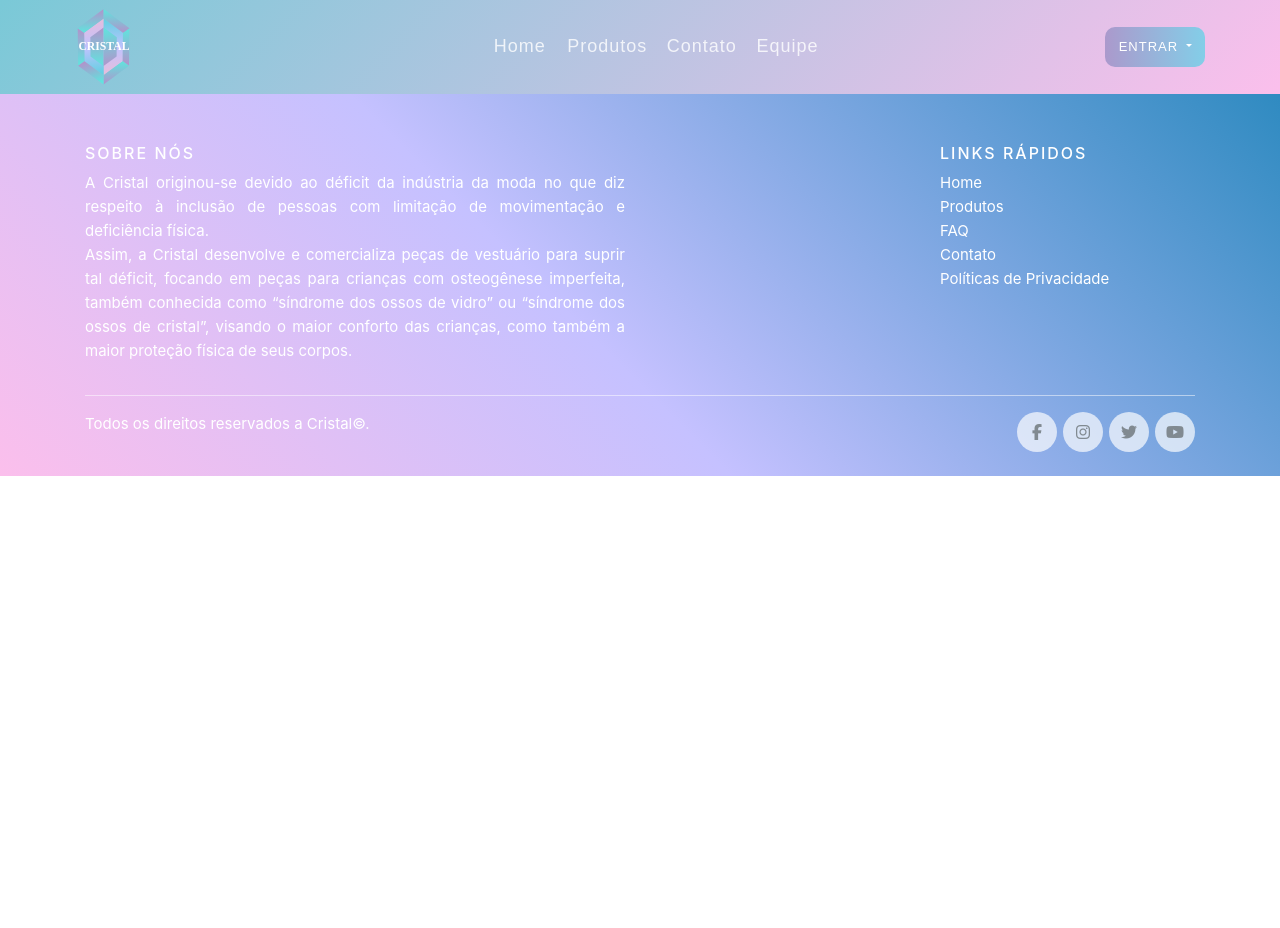
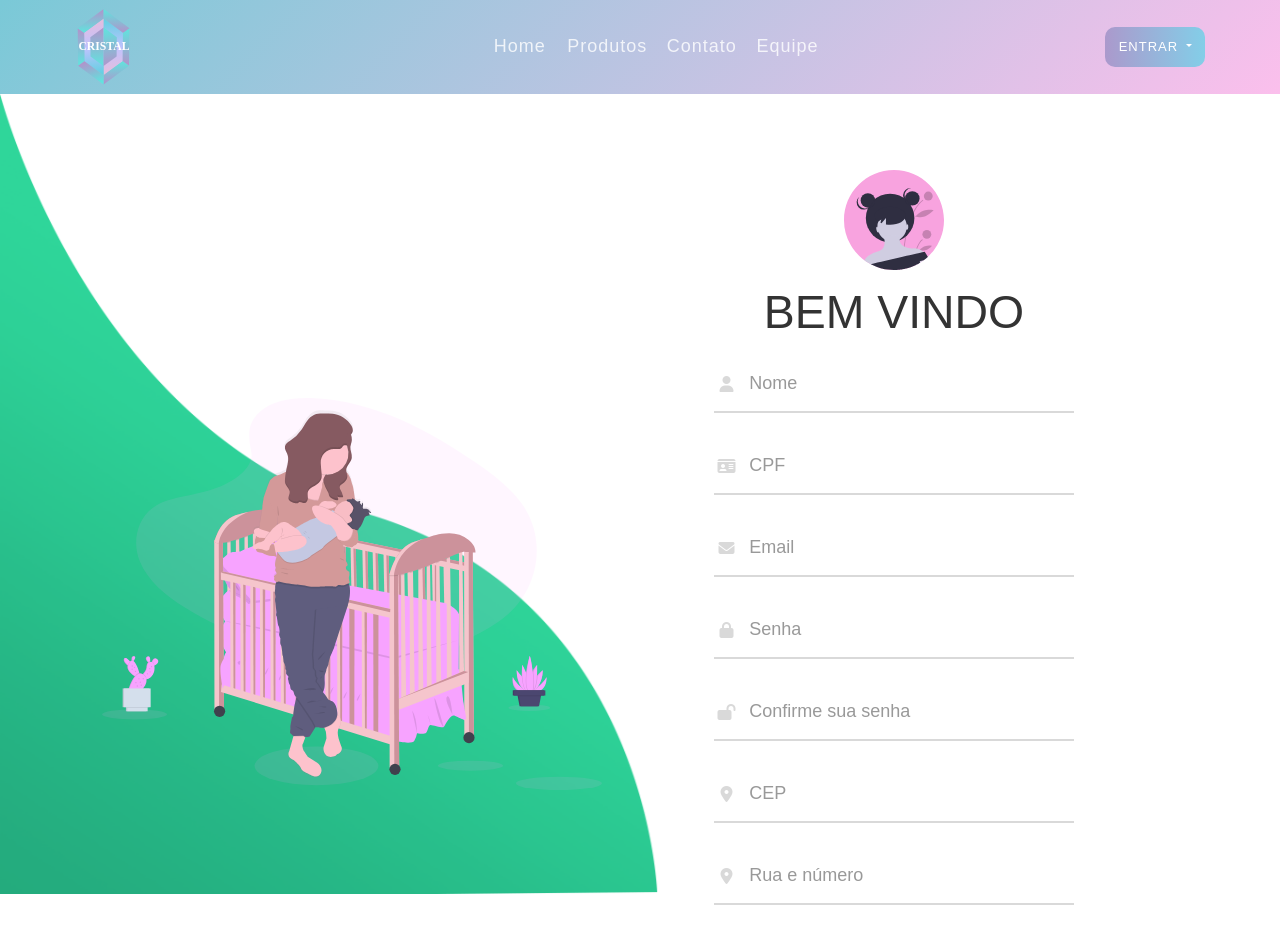
Before and after one commit to EduCFreitas/cristal-angular, an Angular app in the folder cristal/: page /cadastro in a window 1280 px wide. Shown: the top 928 px of the page. Before the commit the page ends 800 px from the top, so only its background shows below. Built offline with nearby package versions, Linux system fonts and the light colour scheme.

Commit message:
Ajuste na aba Equipe

```diff
--- a/cristal/src/app/cadastro/cadastro.component.html
+++ b/cristal/src/app/cadastro/cadastro.component.html
@@ -1,111 +1,89 @@
+<div class="corpo">
+  <img class="wave" src="../../assets/wave.png">
+  <div class="container">
+    <div class="img">
+      <img src="../../assets/baby.svg">
+    </div>
+    <div class="login-content">
+      <form action="index.html">
+        <img src="../../assets/girl.svg">
+        <h2 class="title">Bem Vindo</h2>
 
-<!-- Modal -->
-<div class="modal fade" id="modalCadastro" tabindex="-1" role="dialog" aria-labelledby="exampleModalLongTitle" aria-hidden="true" routerLink="/home">
-    <div class="modal-dialog" role="document">
-        <div class="modal-content">
-
-            <div class="modal-header">
-                <h5 class="modal-title titulo" id="modalCadastro">Cadastro</h5>
-                <button type="button" class="close" data-dismiss="modal" aria-label="Close" routerLink="/home">
-                    <span aria-hidden="true">&times;</span>
-                </button>
+        <div class="input-div one">
+          <div class="i">
+            <i class="fas fa-user"></i>
           </div>
-
-            <div class="modal-body">
-                <!-- Nome e Username-->
-                <div class="form-row">
-                    <div class="form-group col-md-12 col-lg-7">
-                        <label for="nome" class="lead">Nome:</label>
-                        <input type="text" name="nome" id="nome" class="form-control" placeholder="Digite seu nome completo" [(ngModel)]="usuario.nome" minlength="3" maxlength="80" required>
-                    </div>
-                    <div class="form-group col-md-12 col-lg-5">
-                        <label for="username" class="lead">Usuário:</label>
-                        <input type="text" name="username" id="username" class="form-control" placeholder="Nome de usuário" [(ngModel)]="usuario.usuario" minlength="3" maxlength="80" required>
+          <div class="div">
+            <h5>Nome</h5>
+            <input type="text" name="nome" class="input">
           </div>
         </div>
 
-                <div class="form-row">
-                    <!-- CPF -->
-                    <div class="form-group col-md-12 col-lg-6">
-                        <label for="cpf" class="lead">CPF:</label>
-                        <input type="text" name="cpf" id="cpf" class="form-control" placeholder="Apenas números" [(ngModel)]="usuario.cpf" minlength="11" maxlength="11" required>
+        <div class="input-div one">
+          <div class="i">
+            <i class="fas fa-id-card"></i>
           </div>
-                    <!-- Telefone -->
-                    <div class="form-group col-md-12 col-lg-6">
-                        <label for="telefone" class="lead">Telefone:</label>
-                        <input type="tel" name="telefone" id="telefone" class="form-control" placeholder="DDD seguido do número" [(ngModel)]="usuario.telefone" minlength="10" maxlength="11">
+          <div class="div">
+            <h5>CPF</h5>
+            <input type="text" name="nome" class="input">
           </div>
         </div>
 
-                <!-- Endereço -->
-                <div class="form-row">
-                    <div class="form-group col-md-12 col-lg-9">
-                        <label for="logradouro" class="lead">Endereço:</label>
-                        <input type="text" name="logradouro" id="logradouro" class="form-control" placeholder="Digite seu endereço" [(ngModel)]="usuario.logradouro" minlength="3" maxlength="150" required>
+        <div class="input-div two">
+          <div class="i">
+            <i class="fas fa-envelope"></i>
           </div>
-                    <div class="form-group col-md-12 col-lg-3">
-                        <label for="numResidencia" class="lead">Número:</label>
-                        <input type="text" name="numResidencia" id="numResidencia" class="form-control" placeholder="" [(ngModel)]="usuario.numResidencia" maxlength="10" required>
-                    </div>
-                </div>
-                <div class="form-row">
-                    <div class="form-group col-md-12 col-lg-6">
-                        <label for="estado" class="lead">Estado:</label>
-                        <input type="text" name="estado" id="estado" class="form-control" placeholder="Digite o estado" [(ngModel)]="usuario.estado" minlength="2" maxlength="20" required>
-                    </div>
-                    <div class="form-group col-md-12 col-lg-6">
-                        <label for="cidade" class="lead">Cidade:</label>
-                        <input type="text" name="cidade" id="cidade" class="form-control" placeholder="Digite a cidade" [(ngModel)]="usuario.cidade" minlength="2" maxlength="50" required>
-                    </div>
-                </div>
-                <div class="form-row">
-                    <div class="form-group col-md-12 col-lg-7">
-                        <label for="bairro" class="lead">Bairro:</label>
-                        <input type="text" name="bairro" id="bairro" class="form-control" placeholder="Digite o bairro" [(ngModel)]="usuario.bairro" minlength="3" maxlength="50" required>
-                    </div>
-                    <div class="form-group col-md-12 col-lg-5">
-                        <label for="cep" class="lead">CEP:</label>
-                        <input type="text" name="cep" id="cep" class="form-control" placeholder="Apenas números" [(ngModel)]="usuario.cep" minlength="8" maxlength="8" required>
+          <div class="div">
+            <h5>Email</h5>
+            <input type="text" name="email" class="input">
           </div>
         </div>
 
-                <!-- E-mail -->
-                <div class="form-group">
-                    <label for="email" class="lead">E-mail:</label>
-                    <input type="email" name="email" id="email" class="form-control" placeholder="Ex: carla@gmail.com" [(ngModel)]="usuario.email" minlength="5" maxlength="120" required>
+        <div class="input-div pass">
+          <div class="i">
+            <i class="fas fa-lock"></i>
+          </div>
+          <div class="div">
+            <h5>Senha</h5>
+            <input type="password" name="senha" class="input">
+          </div>
         </div>
 
-                <!-- Senha -->
-                <div class="form-group" placeholder="Mínimo de 8 caracteres" [ngClass]="{'tem-erro' : erroSenha && usuario.senha!=confirmacao.senha}" [ngClass]="{'sem-erro' : erroSenha && usuario.senha==confirmacao.senha}">
-                    <label for="senha" class="lead">Senha:</label>
-                    <input type="password" name="senha" id="senha" class="form-control" [(ngModel)]="usuario.senha">
+        <div class="input-div pass">
+          <div class="i">
+            <i class="fas fa-lock-open"></i>
+          </div>
+          <div class="div">
+            <h5>Confirme sua senha</h5>
+            <input type="password" name="senha" class="input">
+          </div>
         </div>
 
-                <!-- Confirmar senha -->
-                <div class="form-group" [ngClass]="{'tem-erro': erroSenha==true && usuario.senha!=confirmacao.senha}" [ngClass]="{'sem-erro': erroSenha==true && usuario.senha==confirmacao.senha}">
-                    <label for="confirmaSenha" class="lead">Confirme sua senha: </label>
-                    <input type="password" name="confirmaSenha" id="confirmaSenha" class="form-control"  [(ngModel)]="confirmacao.senha">
-                    <span class="help-block" *ngIf="erroSenha==true">
-                        <ul>
-                            <li *ngIf="usuario.senha!=confirmacao.senha">Senhas informadas não correspondem!</li>
-                            <li *ngIf="usuario.senha==confirmacao.senha">Senhas correspondem</li>
-                        </ul>
-                    </span>
+        <div class="input-div one">
+          <div class="i">
+            <i class="fas fa-map-marker-alt"></i>
           </div>
-                <!-- </div> -->
+          <div class="div">
+            <h5>CEP</h5>
+            <input type="text" name="nome" class="input">
+          </div>
+        </div>
+
+        <div class="input-div one">
+          <div class="i">
+            <i class="fas fa-map-marker-alt"></i>
+          </div>
+          <div class="div">
+            <h5>Rua e número</h5>
+            <input type="text" name="nome" class="input">
+          </div>
+        </div>
 
 
 
-                <!-- botoes -->
-                <div class="form-group mt-3 col-12 d-flex justify-content-around">
-                    <button type="button" class="btn btn-primary botao-formulario mt-2 text-center col-5" (click)="validar()">Cadastrar</button>
-                    <button type="button" class="btn btn-secondary botao-formulario mt-2 col-5" data-dismiss="modal">Cancelar</button>
-                </div>
-
-
-                <div class="modal-footer">
-                    Já tem cadastro? <a data-toggle="modal" data-target="#modalLogin" routerLink="/login">Clique aqui</a>
+        <input type="submit" class="btn">
+        <a href="#" class="cadastro" routerLink="/cadastro">Clique aqui para se cadastrar</a>
+      </form>
     </div>
   </div>
 </div>
-    </div>
--- a/cristal/src/app/cadastro/cadastro.component.scss
+++ b/cristal/src/app/cadastro/cadastro.component.scss
@@ -1,49 +1,221 @@
-input{
-    width: 100%;
+.corpo{
+  font-family: 'Poppins', sans-serif;
+  overflow: hidden;
 }
 
-modal-header {
-    text-decoration: none;
-}
-.botao-formulario{
-    width: 50%;
-    text-align: center;
-    display: flex-end;
+.wave{
+position: fixed;
+left: 0;
+height: 100%;
+z-index: -1;
 }
 
-.modal-content{
-    padding: 20px;
+.container{
+  width: 100vw;
+  height: 125vh;
+  display: grid;
+  grid-template-columns: repeat(2, 1fr);
+  grid-gap :7rem;
+  padding: 0 2rem;
 }
-.titulo{
-    font-size: 2.8rem;
-    font-weight: 150;
-    line-height: 0.8;
+
+.img{
+display: flex;
+justify-content: flex-end;
+align-items: center;
+}
+
+.login-content{
+display: flex;
+justify-content: flex;
+align-items: center;
 text-align: center;
 }
 
-.form-group ul li {
-    list-style: none;
-    //   color: red;
-    padding: 0;
+.img img{
+width: 500px;
+}
+
+
+form{
+width: 360px;
+}
+
+.login-content img{
+  height: 100px;
+}
+
+.login-content h2{
+margin: 15px 0;
+color: #333;
+text-transform: uppercase;
+font-size: 2.9rem;
+}
+
+.login-content .input-div{
+position: relative;
+  display: grid;
+  grid-template-columns: 7% 93%;
+  margin: 25px 0;
+  padding: 5px 0;
+  border-bottom: 2px solid #d9d9d9;
+}
+
+.login-content .input-div.one{
+margin-top: 0;
+}
+
+.i{
+color: #d9d9d9;
+display: flex;
+justify-content: center;
+align-items: center;
+}
+
+.i i{
+transition: .3s;
+}
+
+.input-div > div{
+  position: relative;
+height: 45px;
+}
+
+.input-div > div > h5{
+position: absolute;
+left: 10px;
+top: 50%;
+transform: translateY(-50%);
+color: #999;
+font-size: 18px;
+transition: .3s;
+}
+
+.input-div:before, .input-div:after{
+content: '';
+position: absolute;
+bottom: -2px;
+width: 0%;
+height: 2px;
+background-color: #38d39f;
+transition: .4s;
+}
+
+.input-div:before{
+right: 50%;
+}
+
+.input-div:after{
+left: 50%;
+}
+
+.input-div.focus:before, .input-div.focus:after{
+width: 50%;
+}
+
+.input-div.focus > div > h5{
+top: -5px;
 font-size: 15px;
 }
 
-  .form-group ul {
-    padding: 0;
+.input-div.focus > .i > i{
+color: #38d39f;
 }
 
-.tem-erro input{
-    border-color: red;
+.input-div > div > input{
+position: absolute;
+left: 0;
+top: 0;
+width: 100%;
+height: 100%;
+border: none;
+outline: none;
+background: none;
+padding: 0.5rem 0.7rem;
+font-size: 1.2rem;
+color: #555;
+font-family: 'poppins', sans-serif;
 }
 
-.tem-erro ul{
-    color: red;
+.input-div.pass{
+margin-bottom: 4px;
 }
 
-.sem-erro input{
-    border-color: green;
+.cadastro, a{
+display: block;
+text-align: left;
+text-decoration: none;
+color: #999;
+font-size: 0.9rem;
+transition: .3s;
 }
 
-.sem-erro ul{
-    color: green;
+a:hover{
+color: #38d39f;
 }
+
+.cadastro{
+text-align: center;
+}
+
+
+.btn{
+display: block;
+width: 100%;
+height: 50px;
+border-radius: 25px;
+outline: none;
+border: none;
+background-image: linear-gradient(to right, #32be8f, #38d39f, #32be8f);
+background-size: 200%;
+font-size: 1.2rem;
+color: #fff;
+font-family: 'Poppins', sans-serif;
+text-transform: uppercase;
+margin: 1rem 0;
+cursor: pointer;
+transition: .5s;
+}
+.btn:hover{
+background-position: right;
+}
+
+
+@media screen and (max-width: 1050px){
+.container{
+  grid-gap: 5rem;
+}
+}
+
+@media screen and (max-width: 1000px){
+form{
+  width: 290px;
+}
+
+.login-content h2{
+      font-size: 2.4rem;
+      margin: 8px 0;
+}
+
+.img img{
+  width: 400px;
+}
+}
+
+@media screen and (max-width: 900px){
+.container{
+  grid-template-columns: 1fr;
+}
+
+.img{
+  display: none;
+}
+
+.wave{
+  display: none;
+}
+
+.login-content{
+  justify-content: center;
+}
+}
```
Also changed, not shown: cristal/src/app/cadastro/cadastro.component.ts (+20 -0 lines), cristal/src/app/sobre-nos/sobre-nos.component.html (+6 -55 lines), cristal/src/assets/mother.svg (added). Lines whose indentation alone changed are shown as unchanged.
